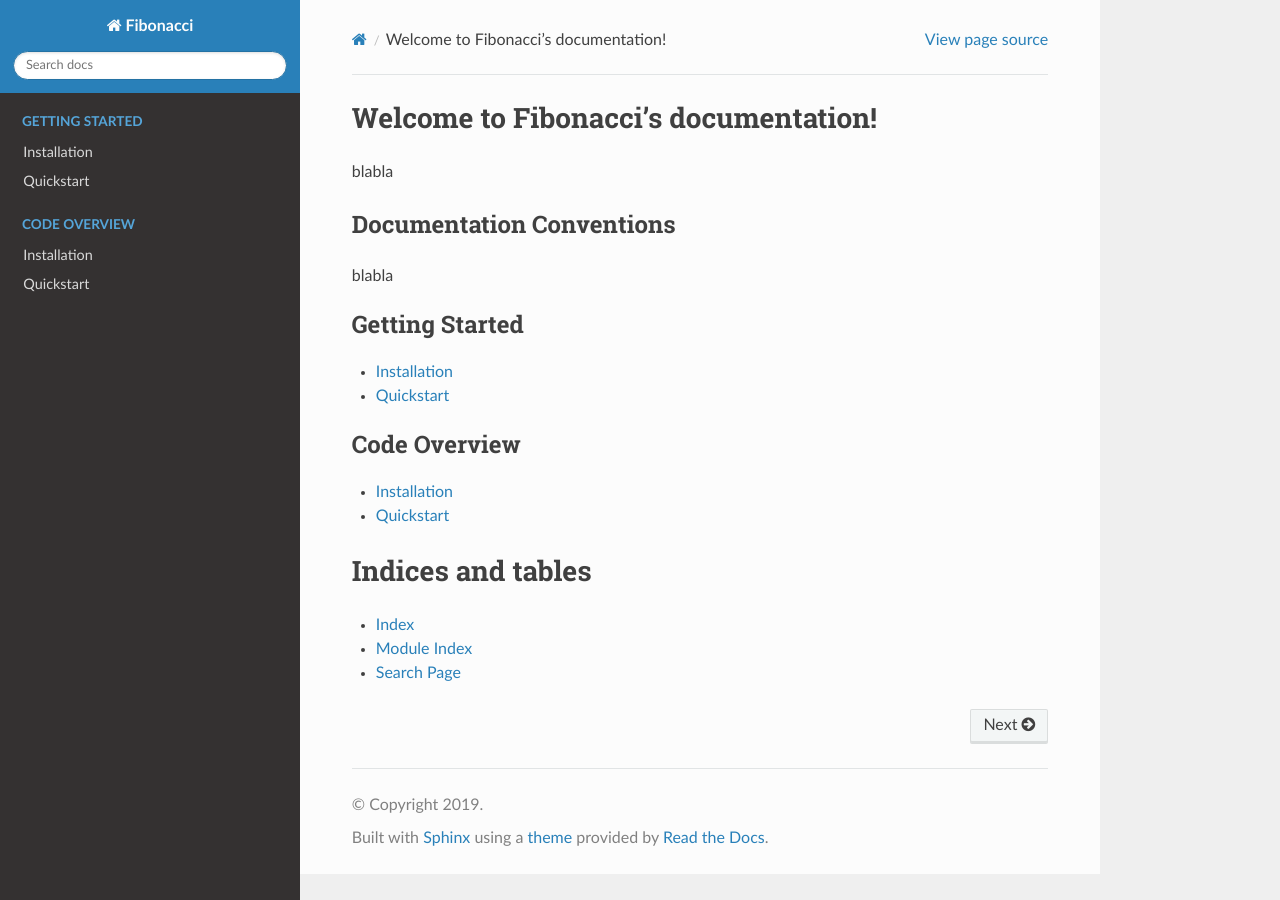
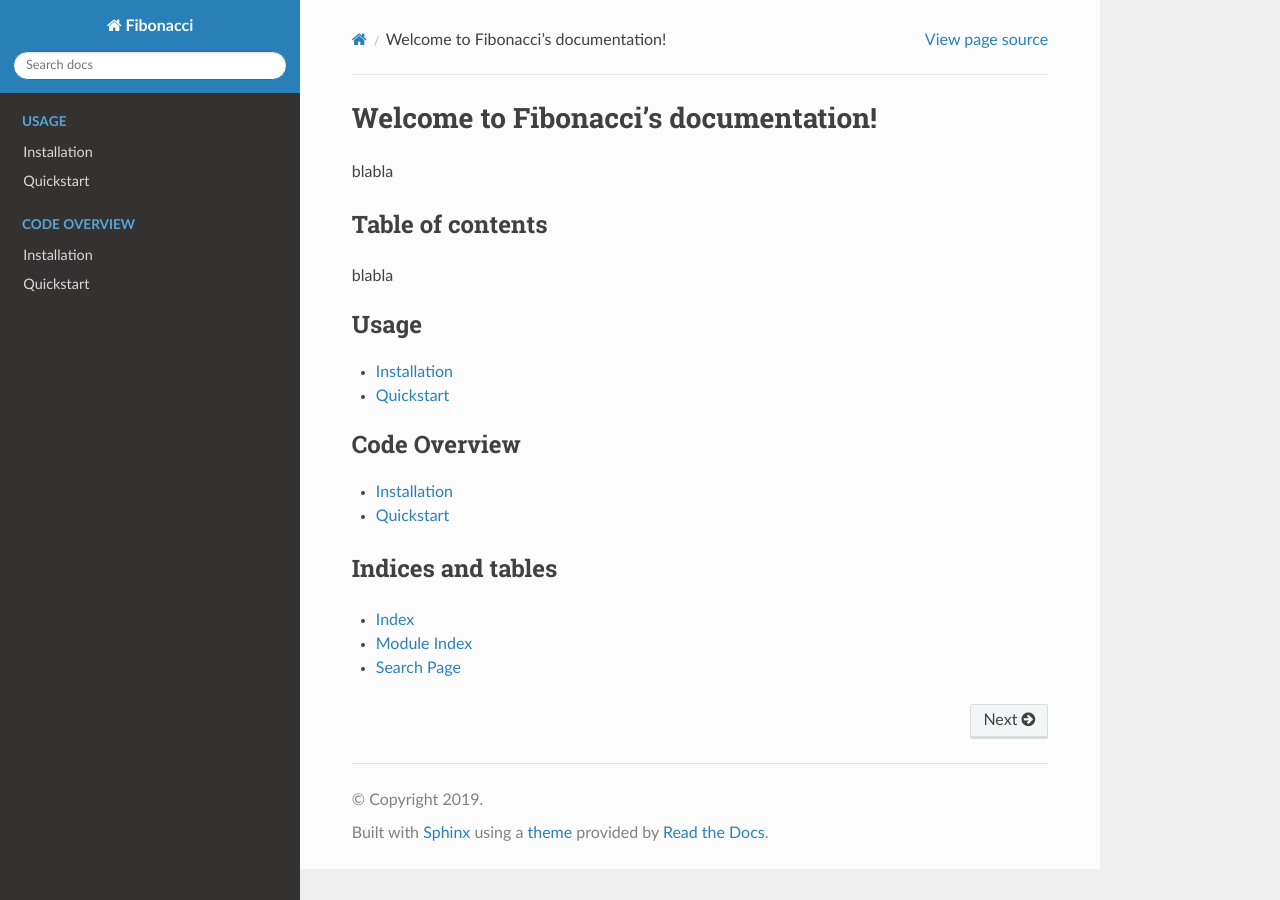
Before and after one commit to finefoot/sphinxtest, a Sphinx documentation site: the page built from docs/index.rst, in a window 1280 px wide. Built offline with Sphinx 7.4.7 and the Read the Docs theme 2.0.0, drawn with Linux system fonts in a browser that asks for light colours.

Commit message:
Update index.rst

```diff
--- a/docs/index.rst
+++ b/docs/index.rst
@@ -3,15 +3,15 @@ Welcome to Fibonacci's documentation!
 
 blabla
 
-Documentation Conventions
--------------------------
+Table of contents
+-----------------
 
 blabla
 
-.. _getting_started:
+.. _usage:
 .. toctree::
    :maxdepth: 1
-   :caption: Getting Started
+   :caption: Usage
 
    usage/installation
    usage/quickstart
@@ -26,7 +26,7 @@ blabla
 
 
 Indices and tables
-==================
+------------------
 
 * :ref:`genindex`
 * :ref:`modindex`
```
